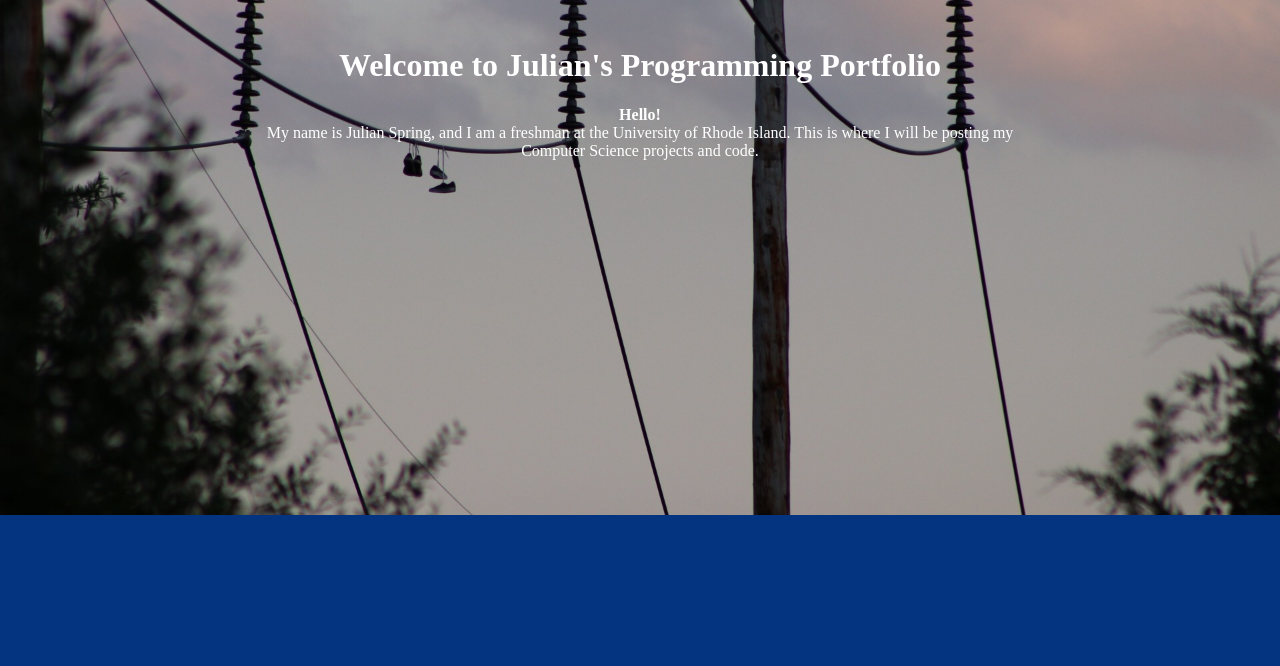
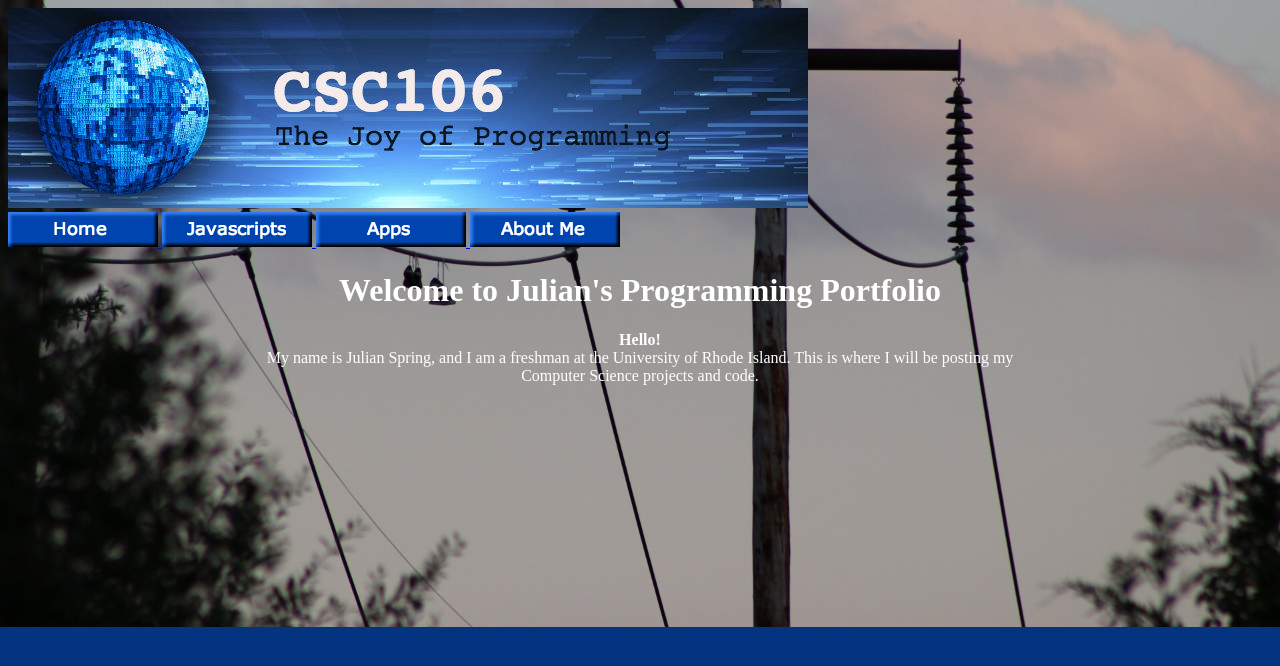
Before and after one commit to jjspring/jjspring.github.io, a plain HTML site: page index.html in a window 1280 px wide. Drawn offline with Linux system fonts and the light colour scheme.

Commit message:
Update index.html

```diff
--- a/index.html
+++ b/index.html
@@ -23,11 +23,11 @@
     </style>
   </head>
   <body>
-    <id="banner" img src="PREMADEcsc106_banner.jpg"> <br>
-    <a href="index.html"> <id="home" img src="home.png"> </a>
-    <a href="javascripts.html"> <id="javascripts" img src="javascripts.png"> </a>
-    <a href="apps.html"> <id="apps" img src="apps.png"> </a>
-    <a href="about.html"> <id="about" img src="about.png"> </a>
+    <img src="PREMADEcsc106_banner.jpg" id="banner"> <br>
+    <a href="index.html" id="home"> <img src="home.png"> </a>
+    <a href="javascripts.html" id="javascripts"> <img src="javascripts.png"> </a>
+    <a href="apps.html" id="apps"> <img src="apps.png"> </a>
+    <a href="about.html" id="about"> <img src="about.png"> </a>
     <h1>Welcome to Julian's Programming Portfolio</h1>
     <p> <strong>Hello!</strong> <br>
       My name is Julian Spring, and I am a freshman at the University of Rhode Island. This is where I will be posting my <br>
```
